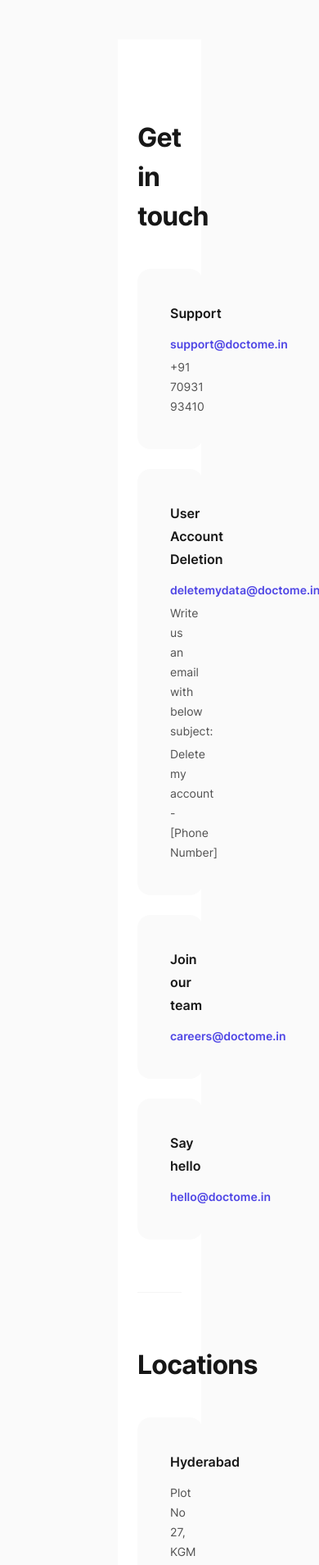
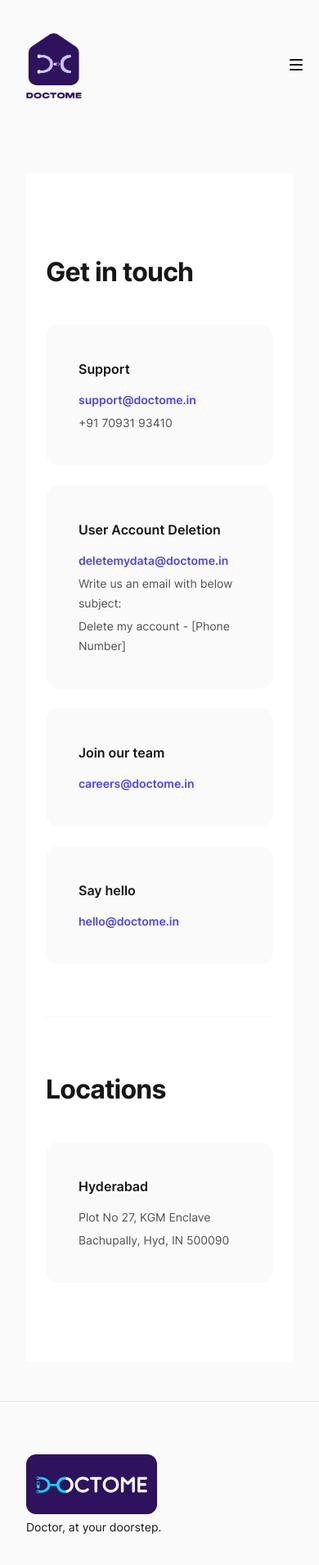
Before and after one commit to chaitanyareddyk/doctome-landing, a Next.js app: page /support in a window 390 px wide. Shown: the top 1909 px of the page at 82% size. Built offline with nearby package versions, Linux system fonts and the light colour scheme.

Commit message:
support mobile fix

```diff
--- a/src/pages/support.jsx
+++ b/src/pages/support.jsx
@@ -4,6 +4,8 @@
 import { AuthLayout } from '@/components/AuthLayout'
 import { Button } from '@/components/Button'
 import { TextField } from '@/components/Fields'
+import { Header } from '@/components/Header'
+import { Footer } from '@/components/Footer'
 
 export default function Support() {
   return (
@@ -11,7 +13,8 @@
       <Head>
         <title>Doctome - Support</title>
       </Head>
-      <div className="mx-36 my-12 flex flex-col">
+      <Header/>
+      <div className="md:mx-36 mx-8 my-12 flex flex-col">
         <div className="bg-white py-24 sm:py-32">
           <div className="mx-auto max-w-7xl px-6 lg:px-8">
             <div className="mx-auto max-w-2xl space-y-16 divide-y divide-gray-100 lg:mx-0 lg:max-w-none">
@@ -169,6 +172,7 @@
           </div>
         </div>
       </div>
+      <Footer/>
     </>
   )
 }
```
